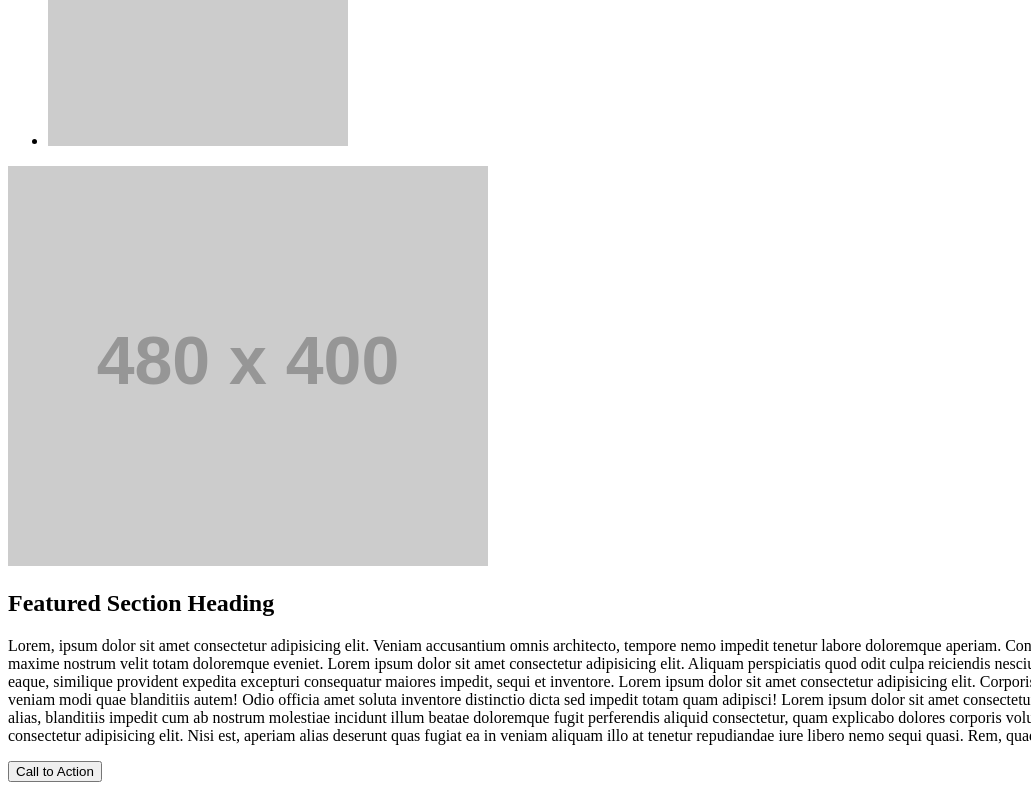
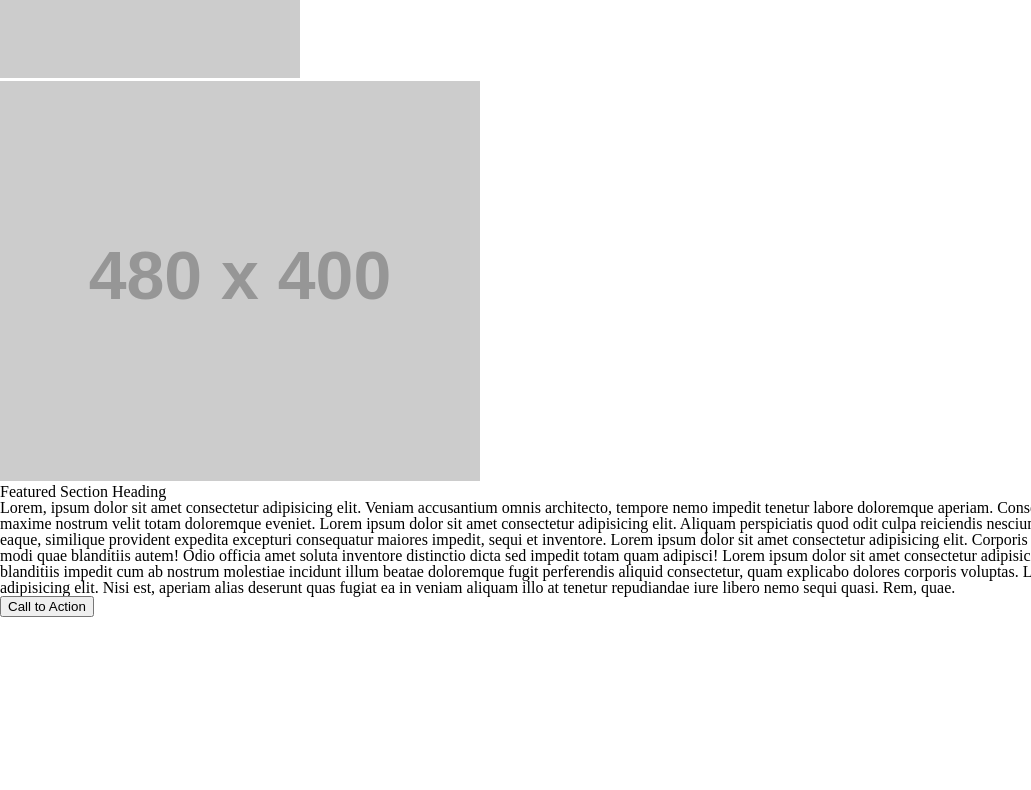
Before and after one commit to joanna-cf/201day9wireframe, a plain HTML site: page index.html in a window 1280 px wide. Shown: the part 1643-2433 px from the top of the page, without its empty margins (0-1031 px from the left). After the commit the page ends 2260 px from the top, so only its background shows below. Drawn offline with Linux system fonts and the light colour scheme; placeholder pictures from the web are drawn by us.

Commit message:
reset.css added

```diff
--- a/index.html
+++ b/index.html
@@ -5,7 +5,8 @@
   <meta name="viewport" content="width=device-width, initial-scale=1.0">
   <meta http-equiv="X-UA-Compatible" content="ie=edge">
   <title>Document</title>
-  <link href="style.css" rel="stylesheet">
+  <link rel="stylesheet" href="reset.css">
+  <link rel="stylesheet" href="style.css">
 </head>
 <body>
   <header>
--- /dev/null
+++ b/reset.css
@@ -0,0 +1,48 @@
+/* http://meyerweb.com/eric/tools/css/reset/
+   v2.0 | 20110126
+   License: none (public domain)
+*/
+
+html, body, div, span, applet, object, iframe,
+h1, h2, h3, h4, h5, h6, p, blockquote, pre,
+a, abbr, acronym, address, big, cite, code,
+del, dfn, em, img, ins, kbd, q, s, samp,
+small, strike, strong, sub, sup, tt, var,
+b, u, i, center,
+dl, dt, dd, ol, ul, li,
+fieldset, form, label, legend,
+table, caption, tbody, tfoot, thead, tr, th, td,
+article, aside, canvas, details, embed,
+figure, figcaption, footer, header, hgroup,
+menu, nav, output, ruby, section, summary,
+time, mark, audio, video {
+	margin: 0;
+	padding: 0;
+	border: 0;
+	font-size: 100%;
+	font: inherit;
+	vertical-align: baseline;
+}
+/* HTML5 display-role reset for older browsers */
+article, aside, details, figcaption, figure,
+footer, header, hgroup, menu, nav, section {
+	display: block;
+}
+body {
+	line-height: 1;
+}
+ol, ul {
+	list-style: none;
+}
+blockquote, q {
+	quotes: none;
+}
+blockquote:before, blockquote:after,
+q:before, q:after {
+	content: '';
+	content: none;
+}
+table {
+	border-collapse: collapse;
+	border-spacing: 0;
+}
```
